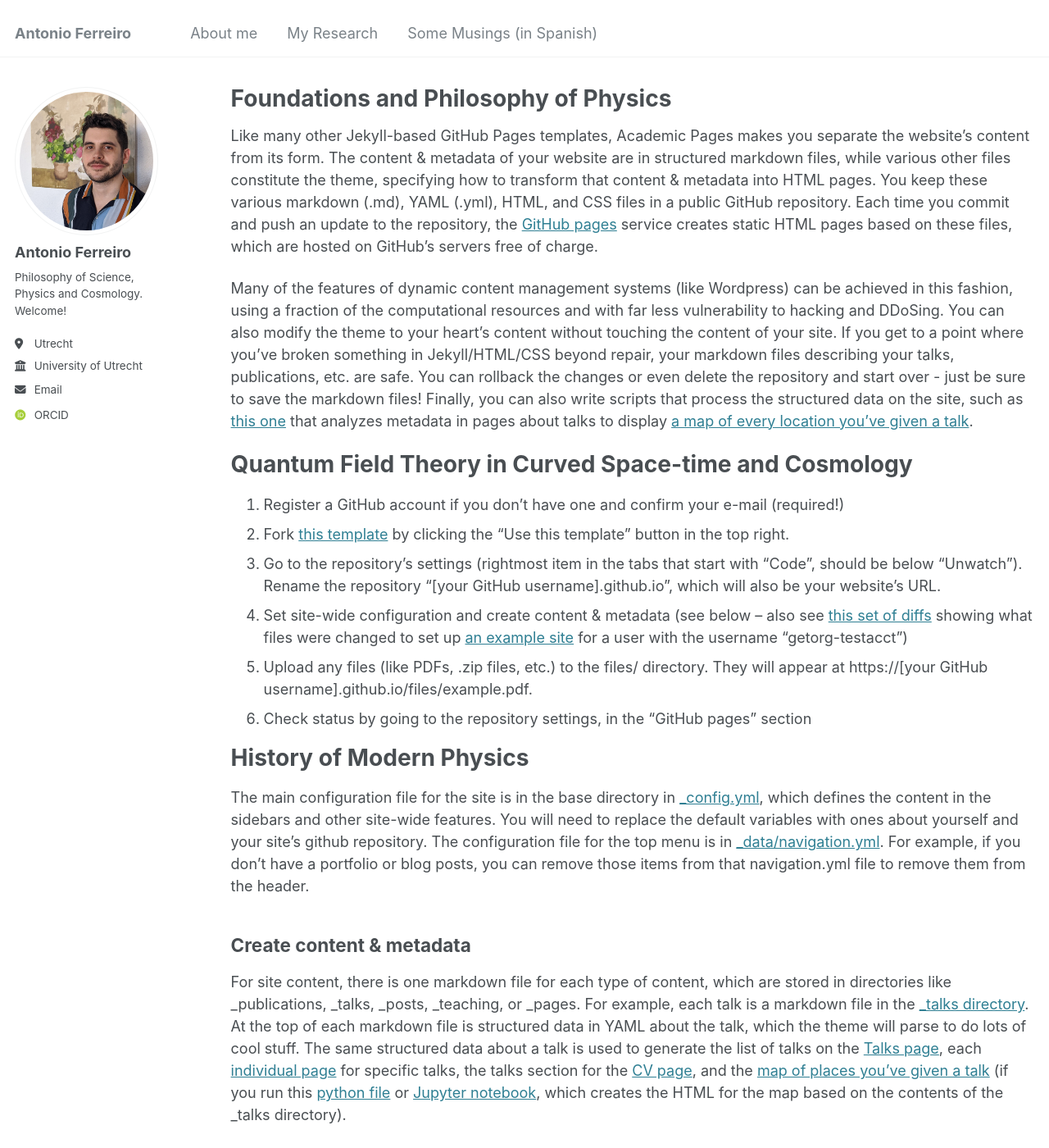
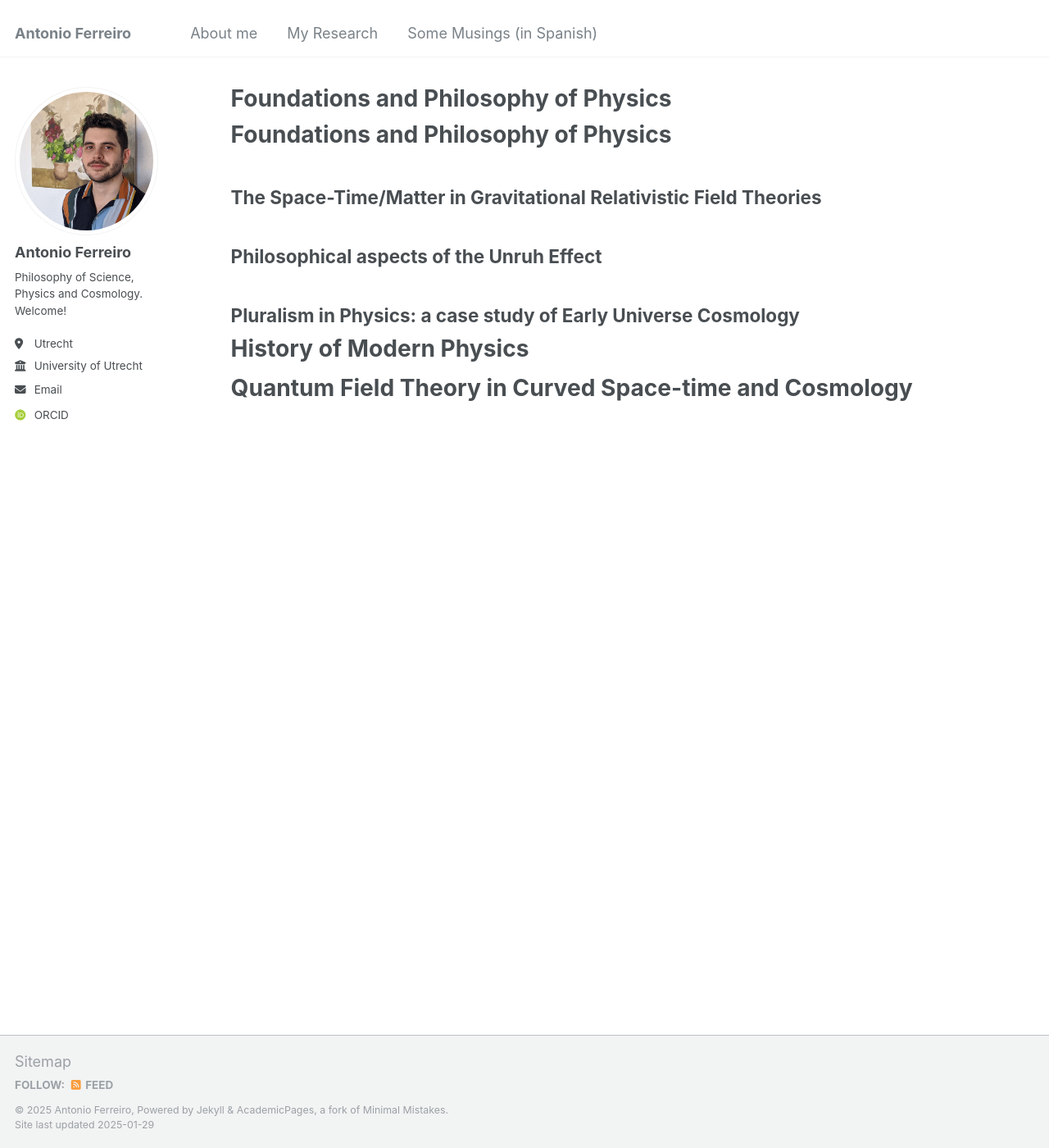
Before and after one commit to Anfedea/anfedea.github.io, a Jekyll site: the page built from _pages/research.md, in a window 1280 px wide and 1400 px high. Shown: the whole window at 82% size. Built offline with Jekyll 4.4.1, drawn with Linux system fonts in a browser that asks for light colours; some web fonts are replaced.

Commit message:
Update research.md

```diff
--- a/_pages/research.md
+++ b/_pages/research.md
@@ -7,25 +7,21 @@ redirect_from:
   - /research/
   - /research.html
 ---
+Foundations and Philosophy of Physics
+======
 
 
-Like many other Jekyll-based GitHub Pages templates, Academic Pages makes you separate the website's content from its form. The content & metadata of your website are in structured markdown files, while various other files constitute the theme, specifying how to transform that content & metadata into HTML pages. You keep these various markdown (.md), YAML (.yml), HTML, and CSS files in a public GitHub repository. Each time you commit and push an update to the repository, the [GitHub pages](https://pages.github.com/) service creates static HTML pages based on these files, which are hosted on GitHub's servers free of charge.
+The Space-Time/Matter in Gravitational Relativistic Field Theories
+------
 
-Many of the features of dynamic content management systems (like Wordpress) can be achieved in this fashion, using a fraction of the computational resources and with far less vulnerability to hacking and DDoSing. You can also modify the theme to your heart's content without touching the content of your site. If you get to a point where you've broken something in Jekyll/HTML/CSS beyond repair, your markdown files describing your talks, publications, etc. are safe. You can rollback the changes or even delete the repository and start over - just be sure to save the markdown files! Finally, you can also write scripts that process the structured data on the site, such as [this one](https://github.com/academicpages/academicpages.github.io/blob/master/talkmap.ipynb) that analyzes metadata in pages about talks to display [a map of every location you've given a talk](https://academicpages.github.io/talkmap.html).
+Philosophical aspects of the Unruh Effect
+------
+
+Pluralism in Physics: a case study of Early Universe Cosmology
+------
+
+History of Modern Physics
+======
 
 Quantum Field Theory in Curved Space-time and Cosmology
 ======
-1. Register a GitHub account if you don't have one and confirm your e-mail (required!)
-1. Fork [this template](https://github.com/academicpages/academicpages.github.io) by clicking the "Use this template" button in the top right.
-1. Go to the repository's settings (rightmost item in the tabs that start with "Code", should be below "Unwatch"). Rename the repository "[your GitHub username].github.io", which will also be your website's URL.
-1. Set site-wide configuration and create content & metadata (see below -- also see [this set of diffs](http://archive.is/3TPas) showing what files were changed to set up [an example site](https://getorg-testacct.github.io) for a user with the username "getorg-testacct")
-1. Upload any files (like PDFs, .zip files, etc.) to the files/ directory. They will appear at https://[your GitHub username].github.io/files/example.pdf.
-1. Check status by going to the repository settings, in the "GitHub pages" section
-
-History of Modern Physics
-======
-The main configuration file for the site is in the base directory in [_config.yml](https://github.com/academicpages/academicpages.github.io/blob/master/_config.yml), which defines the content in the sidebars and other site-wide features. You will need to replace the default variables with ones about yourself and your site's github repository. The configuration file for the top menu is in [_data/navigation.yml](https://github.com/academicpages/academicpages.github.io/blob/master/_data/navigation.yml). For example, if you don't have a portfolio or blog posts, you can remove those items from that navigation.yml file to remove them from the header.
-
-Create content & metadata
-------
-For site content, there is one markdown file for each type of content, which are stored in directories like _publications, _talks, _posts, _teaching, or _pages. For example, each talk is a markdown file in the [_talks directory](https://github.com/academicpages/academicpages.github.io/tree/master/_talks). At the top of each markdown file is structured data in YAML about the talk, which the theme will parse to do lots of cool stuff. The same structured data about a talk is used to generate the list of talks on the [Talks page](https://academicpages.github.io/talks), each [individual page](https://academicpages.github.io/talks/2012-03-01-talk-1) for specific talks, the talks section for the [CV page](https://academicpages.github.io/cv), and the [map of places you've given a talk](https://academicpages.github.io/talkmap.html) (if you run this [python file](https://github.com/academicpages/academicpages.github.io/blob/master/talkmap.py) or [Jupyter notebook](https://github.com/academicpages/academicpages.github.io/blob/master/talkmap.ipynb), which creates the HTML for the map based on the contents of the _talks directory).
```
